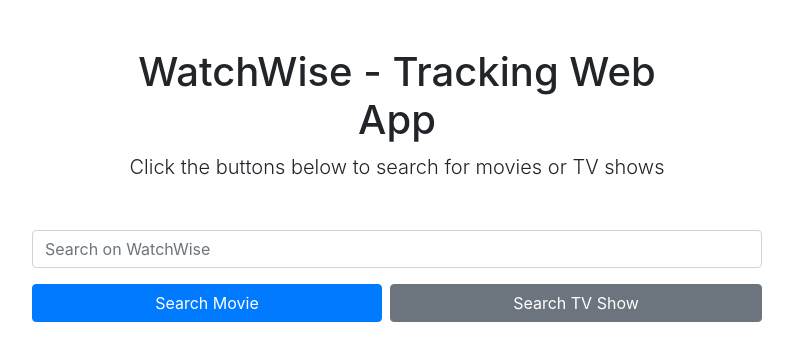
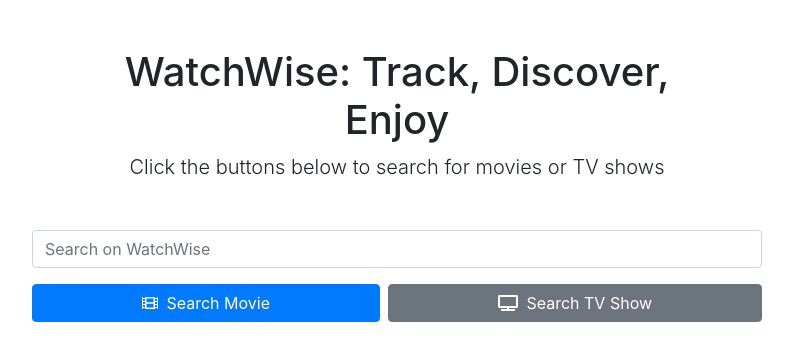
Before and after one commit to lucchesilorenzo/watchwise, a Django app: page /watchwise/ in a window 1280 px wide. Shown: the part 70-431 px from the top of the page, without its empty margins (243-1036 px from the left). Run offline with Django 4.2, Linux system fonts and the light colour scheme.

Commit message:
Edited homepage.html

```diff
--- a/watchwise_project/watchwise/models.py
+++ b/watchwise_project/watchwise/models.py
@@ -30,7 +30,7 @@ class TVShow(models.Model):
     rating = models.IntegerField()
     comment = models.TextField(null=True, blank=True)
 
-
+# Da utilizzare
 class Profile(models.Model):
     user = models.OneToOneField(User, on_delete=models.CASCADE)
     birth_date = models.DateField()
--- a/watchwise_project/watchwise/templates/homepage.html
+++ b/watchwise_project/watchwise/templates/homepage.html
@@ -5,8 +5,8 @@
 {% block title %} WatchWise {% endblock %}
 
 {% block content %}
-<div class="container my-5 text-center" style="max-width: 610px">
-  <h1>WatchWise - Tracking Web App</h1>
+<div class="container my-5 text-center" style="max-width: 650px">
+  <h1>WatchWise: Track, Discover, Enjoy</h1>
   <p class="lead">Click the buttons below to search for movies or TV shows</p>
 </div>
 
@@ -15,11 +15,16 @@
     <div class="col-md-8">
       <input type="text" class="form-control" placeholder="Search on WatchWise" name="q" onkeypress="return event.keyCode != 13;" />
     </div>
+
     <div class="btn-group col-md-8 mt-3 d-flex justify-content-center">
-      <button type="submit" class="btn btn-primary rounded" name="type" value="movie">Search Movie</button>
-      <button type="submit" class="btn btn-secondary rounded ml-2" name="type" value="tv">Search TV Show</button>
+      <button type="submit" class="btn btn-primary rounded icon-button" name="type" value="movie">
+        <i class="fas fa-film mr-1"></i> Search Movie
+      </button>
+      <button type="submit" class="btn btn-secondary rounded icon-button ml-2" name="type" value="tv">
+        <i class="fas fa-tv mr-1"></i> Search TV Show
+      </button>
     </div>
+
   </form>
 </div>
-
 {% endblock %}
```
